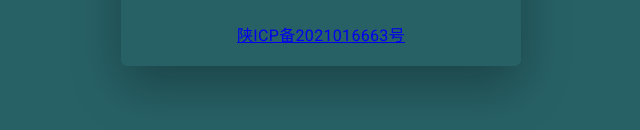
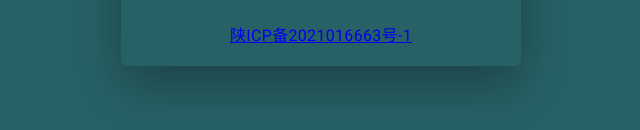
Before and after one commit to CuiYao631/mini_program-server-go, a plain HTML site: page views/index.html in a window 1280 px wide. Shown: the part 534-664 px from the top of the page, 319-959 px from the left. Drawn offline with Linux system fonts and the light colour scheme.

Commit message:
update index.html

```diff
--- a/views/index.html
+++ b/views/index.html
@@ -48,7 +48,7 @@
 <!--                    </span>-->
             </input>
             <div>
-                <a href="http://www.beian.gov.cn/portal/registerSystemInfo?recordcode=2021016663" >陕ICP备2021016663号</a>
+                <a href="https://beian.miit.gov.cn/" target="_blank">陕ICP备2021016663号-1</a>
             </div>
         </div>
     </form>
```
